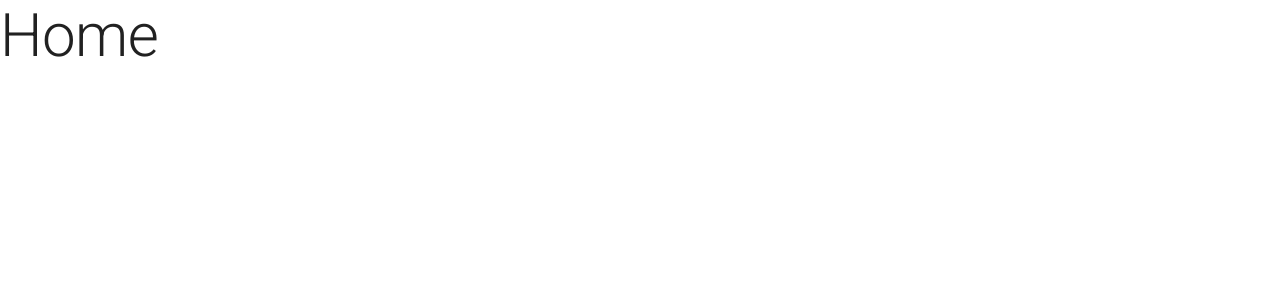
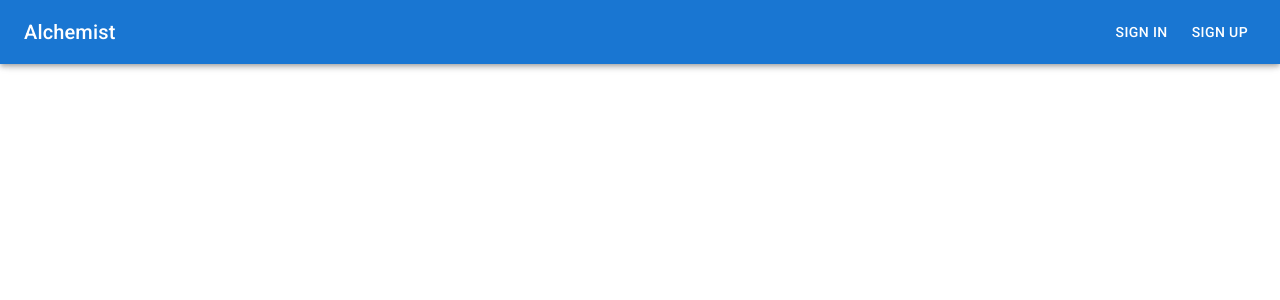
Before and after one commit to coding-shenanigans/alchemist-web, a React (Vite) app: page / in a window 1280 px wide. Shown: the top 300 px of the page. Built offline with nearby package versions, Linux system fonts and the light colour scheme.

Commit message:
Add header component (#2)

```diff
--- a/src/App.tsx
+++ b/src/App.tsx
@@ -1,7 +1,5 @@
-import { Typography } from "@mui/material";
+import Header from "./components/header/Header";
 
-function App() {
-  return <Typography variant="h2">Home</Typography>;
+export default function App() {
+  return <Header />;
 }
-
-export default App;
--- /dev/null
+++ b/src/components/header/Header.tsx
@@ -0,0 +1,21 @@
+import { AppBar, Button, Toolbar, Typography } from "@mui/material";
+
+export default function Header() {
+  return (
+    <>
+      <AppBar>
+        <Toolbar>
+          <Typography variant="h6" component="div" sx={{ flexGrow: 1 }}>
+            Alchemist
+          </Typography>
+
+          <Button color="inherit" sx={{ mr: 1 }}>
+            Sign In
+          </Button>
+          <Button color="inherit">Sign Up</Button>
+        </Toolbar>
+      </AppBar>
+      <Toolbar />
+    </>
+  );
+}
```
